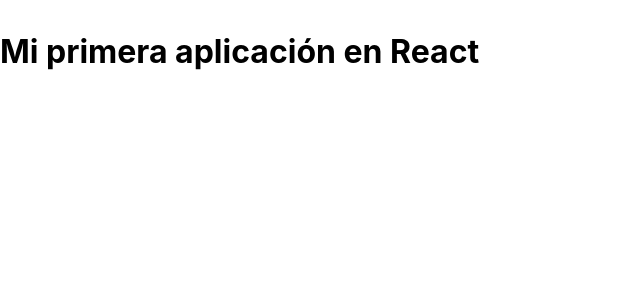
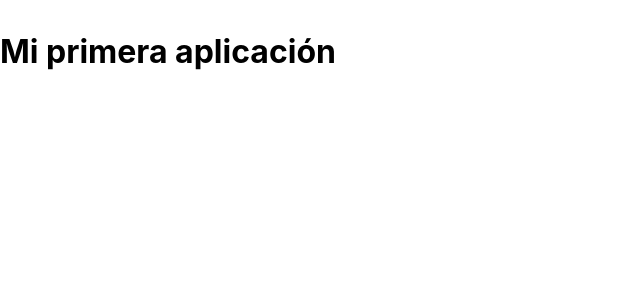
Before and after one commit to rafaelgonzalez588/my-app, a React (Create React App) app: page / in a window 1280 px wide. Shown: the top 300 px of the page, without its empty margins (0-640 px from the left). Built offline with nearby package versions, Linux system fonts and the light colour scheme.

Commit message:
creacion de app...

```diff
--- a/src/App.js
+++ b/src/App.js
@@ -5,7 +5,7 @@
   return (
     <div>
         <h1>
-        <p>Mi primera aplicación en React</p>
+        <p>Mi primera aplicación</p>
         </h1>
     </div>
   );
```
